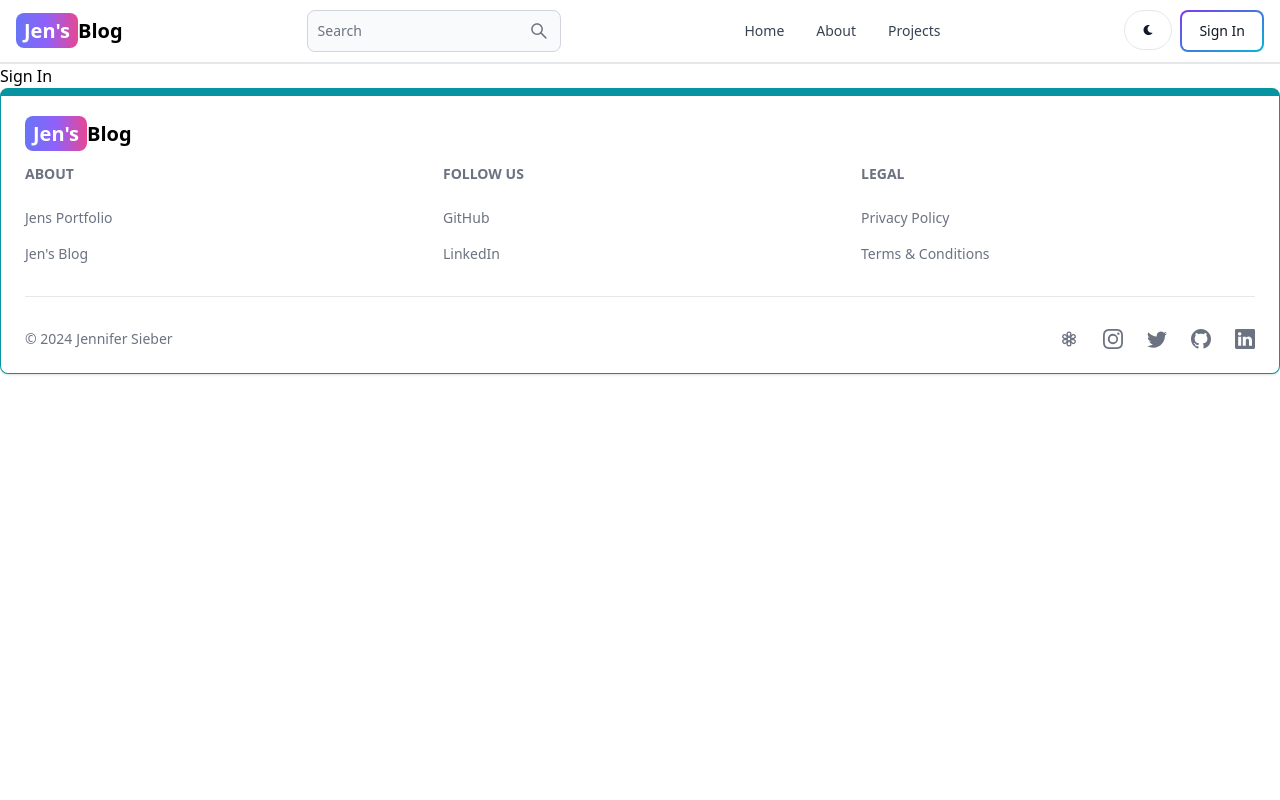
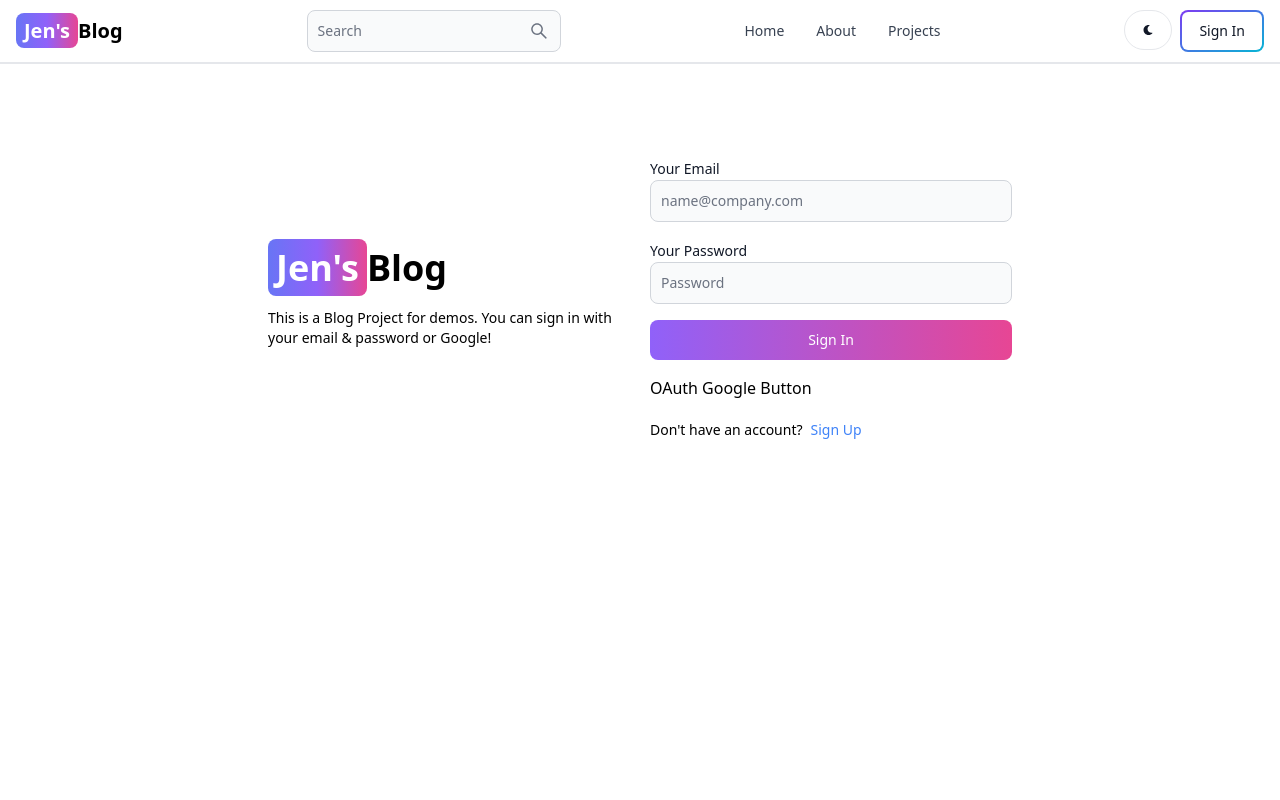
Before and after one commit to JenniferSieber/mern-blog, a React (Vite) app in the folder client/: page /sign-in in a window 1280 px wide. Shown: the top 800 px of the page. Built offline with nearby package versions, Linux system fonts and the light colour scheme.

Commit message:
complete signin functionality and browser view

```diff
--- a/client/src/pages/SignIn.jsx
+++ b/client/src/pages/SignIn.jsx
@@ -1,9 +1,129 @@
-import React from 'react'
+import { Alert, Button, Label, Spinner, TextInput } from "flowbite-react";
+import { useState } from "react";
+import { Link, useNavigate } from "react-router-dom";
+import OAuthComponent from "../components/OAuthComponent";
 
 export default function SignIn() {
+  const [formData, setFormData] = useState({});
+  const [errorMessage, setErrorMessage] = useState(null);
+  const [loading, setLoading] = useState(false);
+  const navigate = useNavigate();
+
+  const handleChange = (e) => {
+    setFormData({ ...formData, [e.target.id]: e.target.value.trim() });
+  };
+  // console.log(formData) //test handleChange
+
+  const handleSubmit = async (e) => {
+    e.preventDefault();
+    // if (!formData.username || formData.email || FormData.password) {
+    //   return setErrorMessage("Please complete all fields.");
+    // }
+
+    try {
+      setLoading(true);
+      setErrorMessage(null);
+      const res = await fetch("/api/auth/signin", {
+        method: "POST",
+        headers: { "Content-type": "application/json" },
+        body: JSON.stringify(formData),
+      });
+
+      const data = await res.json();
+      if (data.success === false) {
+        setLoading(false);
+        return setErrorMessage(data.message);
+      }
+      // setLoading(false);
+      if (res.ok) {
+        setLoading(false);
+        navigate("/");
+      }
+    } catch (error) {
+      // client side error handling
+      setLoading(false);
+      setErrorMessage(error.message);
+    }
+  };
   return (
-    <div>
-      Sign In
+    <div className="min-h-screen mt-20">
+      <div className="flex p-3 max-w-3xl mx-auto flex-col md:flex-row md:items-center gap-5">
+        {/* Left Side  */}
+        <div className="flex-1">
+          <Link to="/" className="font-bold dark:text-white text-4xl">
+            <span className="px-2 py-1 bg-gradient-to-r from-indigo-500 via-purple-500 to-pink-500 rounded-lg text-white">
+              Jen's
+            </span>
+            Blog
+          </Link>
+          <p className="text-sm mt-5">
+            This is a Blog Project for demos. You can sign in with your email & password or
+            Google!
+          </p>
+        </div>
+
+        {/* Right Side  */}
+        <div className="flex-1">
+          <form className="flex flex-col gap-4" onSubmit={handleSubmit}>
+            {/* <div>
+              <Label value="Your Username" />
+              <TextInput
+                type="text"
+                placeholder="Username"
+                id="username"
+                required
+                onChange={handleChange}
+              />
+            </div> */}
+            <div>
+              <Label value="Your Email" />
+              <TextInput
+                type="email"
+                placeholder="name@company.com"
+                id="email"
+                required
+                onChange={handleChange}
+              />
+            </div>
+            <div>
+              <Label value="Your Password" />
+              <TextInput
+                type="password"
+                placeholder="Password"
+                id="password"
+                required
+                onChange={handleChange}
+              />
+            </div>
+            <Button
+              gradientDuoTone="purpleToPink"
+              type="submit"
+              disabled={loading}
+            >
+              {loading ? (
+                <>
+                  <Spinner size="sm" />
+                  <span className="pl-3">Loading...</span>
+                </>
+              ) : (
+                "Sign In"
+              )}
+            </Button>
+            <OAuthComponent />
+          </form>
+          <div className="flex gap-2 text-sm mt-5">
+            <span>Don't have an account?</span>
+            <Link to="/sign-up" className="text-blue-500">
+              Sign Up
+            </Link>
+          </div>
+          {errorMessage && (
+            <Alert className="mt-5" color="failure">
+              {errorMessage}
+            </Alert>
+          )}
+        </div>
+      </div>
     </div>
-  )
+  );
 }
--- a/client/src/pages/SignUp.jsx
+++ b/client/src/pages/SignUp.jsx
@@ -58,8 +58,8 @@
             Blog
           </Link>
           <p className="text-sm mt-5">
-            This is a Blog Project for demos. You can sign in with your email or
-            Google!
+            This is a Blog Project for demos. You can sign up today with your email or
+          Google!
           </p>
         </div>
 
```
Also changed, not shown: 1 other file (tests, documents, lock files or other folders).
